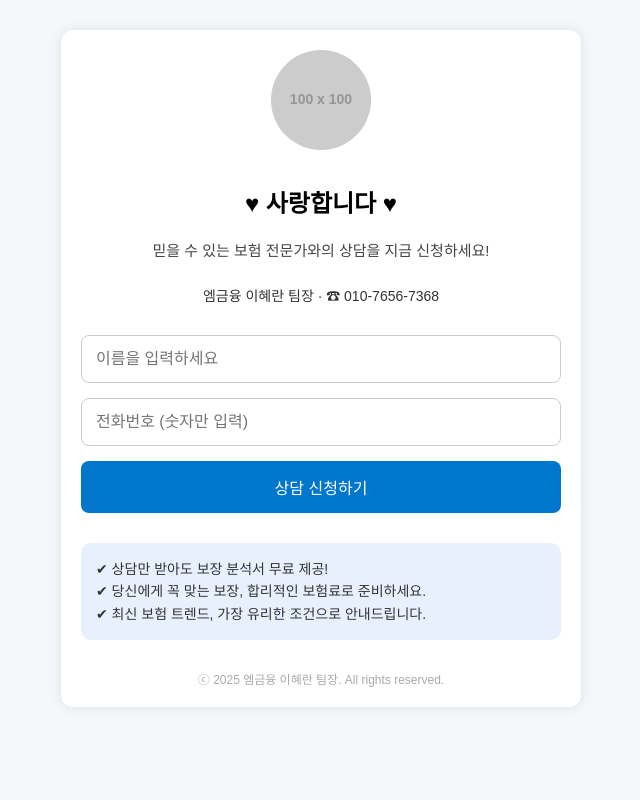
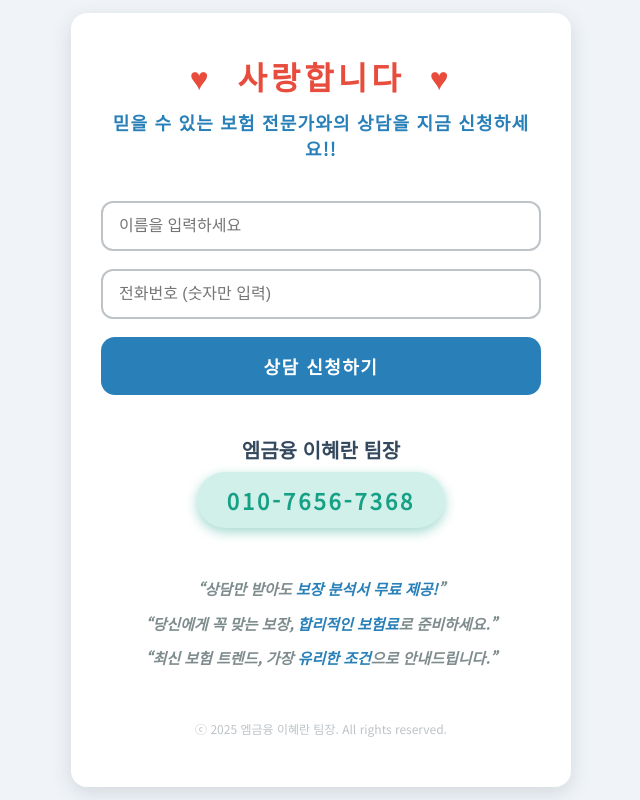
Before and after one commit to hwanggueseon/insurance-consult, a Flask app: page / in a window 1280 px wide. Shown: the whole page, without its empty margins (319-959 px from the left). Run offline with Flask 3, Linux system fonts and the light colour scheme; grey boxes labelled with a size stand in for pictures from a placeholder-image service; some libraries are stand-ins or nearby versions.

Commit message:
디자인 개편 및 내용 수정

```diff
--- a/templates/index.html
+++ b/templates/index.html
@@ -2,112 +2,176 @@
 <html lang="ko">
 <head>
   <meta charset="UTF-8" />
-  <meta name="viewport" content="width=device-width, initial-scale=1.0" />
+  <meta name="viewport" content="width=device-width, initial-scale=1" />
   <title>엠금융 이혜란 팀장 보험상담 신청</title>
   <style>
+    @import url('https://fonts.googleapis.com/css2?family=Noto+Sans+KR&display=swap');
+
+    /* 전체 바디 스타일 */
     body {
+      margin: 0;
+      background: #f0f4f8; /* 밝고 신뢰감 있는 연한 파랑 */
       font-family: 'Noto Sans KR', sans-serif;
-      background: #f5f8fa;
-      margin: 0;
-      padding: 0;
+      display: flex;
+      justify-content: center;
+      align-items: center;
+      height: 100vh;
+      color: #2c3e50;
     }
 
+    /* 컨테이너 박스 */
     .container {
-      max-width: 480px;
-      margin: 0 auto;
-      padding: 20px;
-      background: #ffffff;
-      box-shadow: 0 0 12px rgba(0, 0, 0, 0.1);
-      border-radius: 12px;
-      margin-top: 30px;
+      background: white;
+      width: 100%;
+      max-width: 440px;
+      padding: 40px 30px 50px;
+      border-radius: 16px;
+      box-shadow: 0 6px 20px rgba(44, 62, 80, 0.15);
+      text-align: center;
     }
 
-    h1 {
-      text-align: center;
-      color: #2b3e50;
+    /* 맨 위 하트 & 사랑합니다 */
+    .header {
+      font-size: 32px;
+      font-weight: 900;
+      color: #e74c3c;
       margin-bottom: 10px;
+      letter-spacing: 4px;
+    }
+    .header .heart {
+      margin: 0 12px;
+      user-select: none;
     }
 
-    .subtext {
-      text-align: center;
-      font-size: 15px;
-      color: #444;
-      margin-bottom: 25px;
+    /* 믿을 수 있는 보험 전문가 */
+    .subheader {
+      font-size: 18px;
+      font-weight: 700;
+      color: #2980b9;
+      margin-bottom: 40px;
+      letter-spacing: 1.2px;
     }
 
+    /* 폼 스타일 */
     form {
       display: flex;
       flex-direction: column;
-      gap: 15px;
+      gap: 18px;
+    }
+    input[type="text"], input[type="tel"] {
+      font-size: 16px;
+      padding: 14px 16px;
+      border-radius: 12px;
+      border: 2px solid #bdc3c7;
+      transition: border-color 0.3s ease;
+    }
+    input[type="text"]:focus,
+    input[type="tel"]:focus {
+      outline: none;
+      border-color: #2980b9;
+      background: #ecf6fc;
+    }
+    input[type="submit"] {
+      background-color: #2980b9;
+      color: white;
+      font-weight: 800;
+      font-size: 18px;
+      border: none;
+      border-radius: 14px;
+      padding: 16px 0;
+      cursor: pointer;
+      transition: background-color 0.3s ease;
+      letter-spacing: 1.5px;
+    }
+    input[type="submit"]:hover {
+      background-color: #1c5980;
     }
 
-    input[type="text"],
-    input[type="tel"] {
-      padding: 14px;
-      font-size: 16px;
-      border: 1px solid #ccc;
-      border-radius: 8px;
+    /* 팀장명과 전화번호 */
+    .profile-info {
+      margin-top: 40px;
+      font-weight: 700;
+      font-size: 20px;
+      color: #34495e;
+      user-select: none;
+    }
+    .phone-number {
+      margin-top: 8px;
+      font-size: 22px;
+      font-weight: 900;
+      color: #16a085;
+      background: #d1f0ea;
+      border-radius: 40px;
+      padding: 12px 30px;
+      display: inline-block;
+      letter-spacing: 3px;
+      user-select: text;
+      cursor: pointer;
+      box-shadow: 0 4px 12px rgba(22, 160, 133, 0.4);
+      transition: background-color 0.3s ease;
+    }
+    .phone-number:hover {
+      background-color: #a0e2d6;
     }
 
-    input[type="submit"] {
-      background-color: #0077cc;
-      color: white;
-      padding: 14px;
-      font-size: 16px;
-      border: none;
-      border-radius: 8px;
-      cursor: pointer;
-      transition: background 0.3s;
+    /* 홍보 문구 */
+    .promo-texts {
+      margin-top: 50px;
+      font-style: italic;
+      color: #7f8c8d;
+      font-weight: 600;
+      line-height: 1.5;
+    }
+    .promo-texts p {
+      margin: 12px 0;
+      font-size: 15px;
+    }
+    .promo-texts p strong {
+      color: #2980b9;
+      font-weight: 900;
     }
 
-    input[type="submit"]:hover {
-      background-color: #005fa3;
+    /* 푸터 */
+    footer {
+      margin-top: 50px;
+      font-size: 12px;
+      color: #bdc3c7;
+      user-select: none;
     }
 
-    .profile {
-      text-align: center;
-      margin-bottom: 30px;
-    }
-
-    .profile img {
-      width: 100px;
-      height: 100px;
-      object-fit: cover;
-      border-radius: 50%;
-      margin-bottom: 10px;
-    }
-
-    .contact {
-      font-size: 14px;
-      color: #333;
-      margin-top: 5px;
-    }
-
-    .slogan {
-      margin-top: 30px;
-      padding: 15px;
-      background: #e8f0fe;
-      border-radius: 10px;
-      font-size: 14px;
-      color: #333;
-      line-height: 1.6;
-    }
-
-    footer {
-      text-align: center;
-      margin-top: 30px;
-      font-size: 12px;
-      color: #aaa;
+    /* 모바일 대응 */
+    @media (max-width: 480px) {
+      .container {
+        padding: 30px 20px 40px;
+      }
+      .header {
+        font-size: 26px;
+        letter-spacing: 3px;
+      }
+      .subheader {
+        font-size: 16px;
+      }
+      .profile-info {
+        font-size: 18px;
+      }
+      .phone-number {
+        font-size: 18px;
+        padding: 10px 24px;
+        letter-spacing: 2.5px;
+      }
+      .promo-texts p {
+        font-size: 14px;
+      }
     }
   </style>
 </head>
 <body>
   <div class="container">
-    <div class="profile">
-      <img src="https://via.placeholder.com/100x100.png?text=%EC%9D%B4%ED%98%9C%EB%9E%80" alt="이혜란 팀장" />
-      <h2>♥ 사랑합니다 ♥</h2>
-      <p class="subtext">믿을 수 있는 보험 전문가와의 상담을 지금 신청하세요!</p>
-      <div class="contact">엠금융 이혜란 팀장 · ☎ 010-7656-7368</div>
+    <div class="header">
+      <span class="heart">♥</span> 사랑합니다 <span class="heart">♥</span>
+    </div>
+    <div class="subheader">
+      믿을 수 있는 <strong>보험 전문가</strong>와의 상담을 지금 신청하세요!!
     </div>
 
     <form method="POST" action="/submit">
@@ -116,15 +180,16 @@
       <input type="submit" value="상담 신청하기" />
     </form>
 
-    <div class="slogan">
-      ✔ 상담만 받아도 보장 분석서 무료 제공!<br />
-      ✔ 당신에게 꼭 맞는 보장, 합리적인 보험료로 준비하세요.<br />
-      ✔ 최신 보험 트렌드, 가장 유리한 조건으로 안내드립니다.
+    <div class="profile-info">엠금융 이혜란 팀장</div>
+    <div class="phone-number" title="클릭하여 복사하세요">010-7656-7368</div>
+
+    <div class="promo-texts">
+      <p>“상담만 받아도 <strong>보장 분석서 무료 제공!</strong>”</p>
+      <p>“당신에게 꼭 맞는 보장, <strong>합리적인 보험료</strong>로 준비하세요.”</p>
+      <p>“최신 보험 트렌드, 가장 <strong>유리한 조건</strong>으로 안내드립니다.”</p>
     </div>
 
-    <footer>
-      ⓒ 2025 엠금융 이혜란 팀장. All rights reserved.
-    </footer>
+    <footer>ⓒ 2025 엠금융 이혜란 팀장. All rights reserved.</footer>
   </div>
 </body>
 </html>
```
